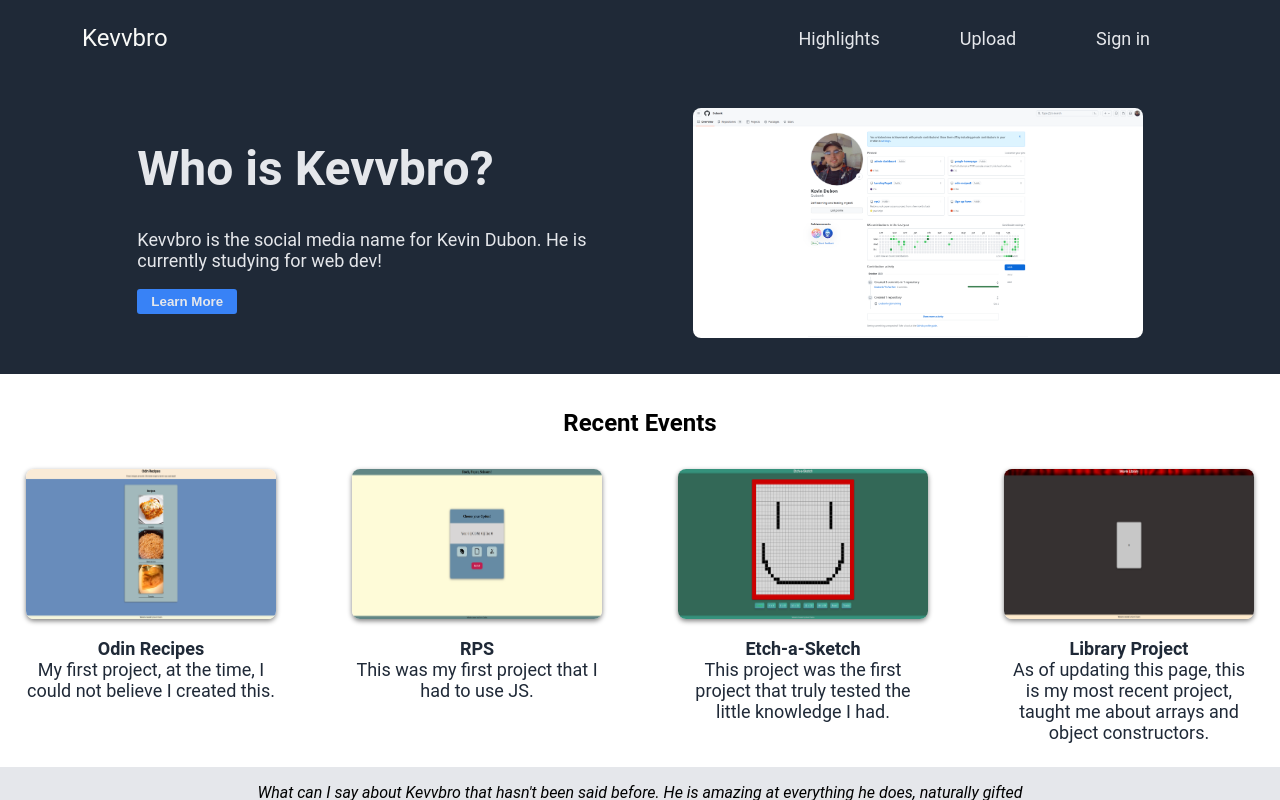
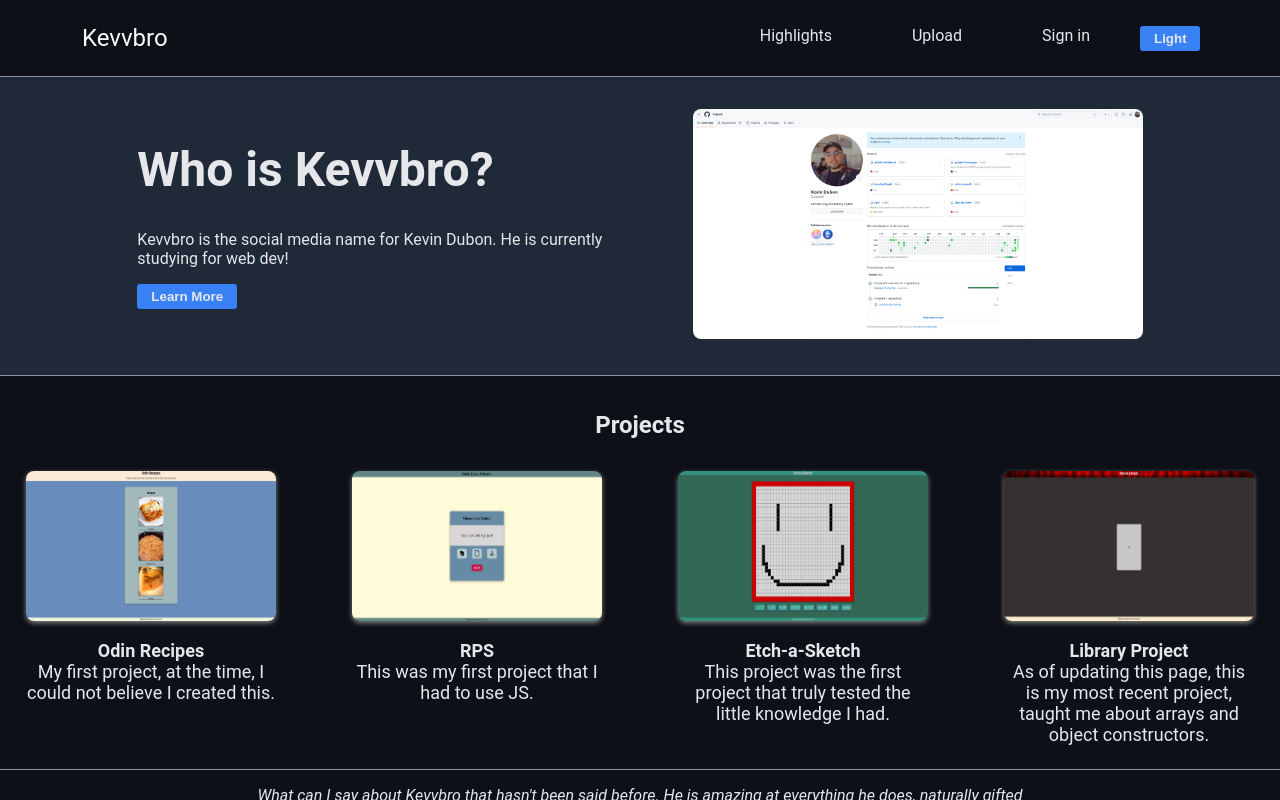
Before and after one commit to Dubonk/LandingPage2, a plain HTML site: page index.html in a window 1280 px wide. Drawn offline with Linux system fonts and the light colour scheme.

Commit message:
Added dark theme with button.

```diff
--- a/index.html
+++ b/index.html
@@ -14,6 +14,7 @@
             <li><a href="">Highlights</a></li>
             <li><a href="">Upload</a></li>
             <li><a href="">Sign in</a></li>
+            <button id="theme">Dark</button>
         </ul>
     </div>
     <div class="main">
@@ -23,20 +24,23 @@
             <a href="https://github.com/Dubonk"><button>Learn More</button></a>
         </div>
         <div class="right">
-            <img src="./pictures/githubProfile.png" alt="Github Profile">
+            <img id="githubImg" src="./pictures/githubProfile.png" alt="Github Profile">
         </div>
     </div>
     <div class="subsection">
-        <h2>Recent Events</h2>
+        <h2>Projects</h2>
         <div class="squares">
-
-            <div class="square"><a href="https://dubonk.github.io/odin-recipes2/"><img class="subimg" src="./pictures/OdinRecipes.png"></a> <b>Odin Recipes</b> My first project, at the time, I could not believe I created this.
+            <div class="square"><a href="https://dubonk.github.io/odin-recipes2/"><img class="subimg" src="./pictures/OdinRecipes.png"></a>
+                <b>Odin Recipes</b> My first project, at the time, I could not believe I created this.
                 </div>
-            <div class="square"><a href="https://dubonk.github.io/rps2/"> <img class="subimg" src="./pictures/RPS.png"></a><b>RPS</b>This was my first project that I had to use JS.
+            <div class="square"><a href="https://dubonk.github.io/rps2/"> <img class="subimg" src="./pictures/RPS.png"></a>
+                <b>RPS</b>This was my first project that I had to use JS.
                 </div>
-            <div class="square"><a href="https://dubonk.github.io/Etch-a-Sketch/"><img class="subimg" src="./pictures/EtchaSketch.png"></a> <b>Etch-a-Sketch</b> This project was the first project that truly tested the little knowledge I had.
+            <div class="square"><a href="https://dubonk.github.io/Etch-a-Sketch/"><img class="subimg" src="./pictures/EtchaSketch.png"></a>
+                <b>Etch-a-Sketch</b> This project was the first project that truly tested the little knowledge I had.
                 </div>
-            <div class="square"><a href="https://dubonk.github.io/LibraryProject/"><img class="subimg" src="./pictures/LibraryProject.png"></a> <b>Library Project</b>As of updating this page, this is my most recent project, taught me about arrays and object constructors.
+            <div class="square"><a href="https://dubonk.github.io/LibraryProject/"><img class="subimg" src="./pictures/LibraryProject.png"></a>
+                <b>Library Project</b>As of updating this page, this is my most recent project, taught me about arrays and object constructors.
                 </div>
         </div>
 
--- a/script.js
+++ b/script.js
@@ -1,3 +1,11 @@
+const themeBtn = document.querySelector('#theme');
+const header = document.querySelector('.header');
+const main = document.querySelector('.main');
+const subSection = document.querySelector('.subsection');
+const projectLinks = document.querySelector('.squares');
+const quotes = document.querySelector('.quote');
+const action = document.querySelector('.action');
+const footer = document.querySelector('.footer');
 let timeDisplay = document.getElementById('time');
 
 function refreshTime() {
@@ -7,3 +15,43 @@ function refreshTime() {
 }
 
 setInterval(refreshTime, 1000);
+
+themeBtn.addEventListener('click', () => {
+    themeBtn.textContent = 'Light';
+    header.classList.toggle('darker');
+    main.classList.toggle('darkTheme');
+    subSection.classList.toggle('darker');
+    projectLinks.classList.toggle('darker');
+    action.classList.toggle('darkTheme');
+    quotes.classList.toggle('darker');
+    footer.classList.toggle('darker');
+    subSection.style.borderBottom = 'none';
+    footer.style.borderBottom = 'none';
+    if(subSection.classList.contains('darker')) {
+        themeBtn.textContent = 'Light';
+    }
+    else {
+        themeBtn.textContent = 'Dark';
+    }
+});
+
+function enableDark() {
+    themeBtn.textContent = 'Light';
+    header.classList.toggle('darker');
+    main.classList.toggle('darkTheme');
+    subSection.classList.toggle('darker');
+    projectLinks.classList.toggle('darker');
+    action.classList.toggle('darkTheme');
+    quotes.classList.toggle('darker');
+    footer.classList.toggle('darker');
+    subSection.style.borderBottom = 'none';
+    footer.style.borderBottom = 'none';
+    if(subSection.classList.contains('darker')) {
+        themeBtn.textContent = 'Light';
+    }
+    else {
+        themeBtn.textContent = 'Dark';
+    }
+}
+
+enableDark();
--- a/styles.css
+++ b/styles.css
@@ -1,4 +1,3 @@
-
 html, body {
     margin: 0;
     height: 100%;
@@ -10,10 +9,12 @@ body {
     display: flex;
     flex-direction: column;
 }
-.header, .main, .footer {
-    background-color: #1f2937;
+.main {
+    background-color: #e5e7eb;
+    color: black;
 }
 .header {
+    background-color: #1f2937;
     display: flex;
     align-items: center;
     justify-content: space-between;
@@ -35,7 +36,6 @@ body {
 }
 
 h1 {
-    color: #e5e7eb;
     font-size: 48px;
     font-weight: bolder;
 }
@@ -52,10 +52,7 @@ h1 {
     padding-right: 50px;
 }
 
-.left > p, .header {
-    color: #e5e7eb;
-    font-size: 18px;
-}
+
 
 .subsection {
     display: flex;
@@ -97,6 +94,9 @@ img {
 img:hover {
     transform: scale(1.1);
 }
+#githubImg:hover {
+    transform: scale(1.0);
+}
 
 .quote {
     display: flex;
@@ -117,6 +117,7 @@ img:hover {
     justify-content: center;
     align-items: center;
     flex: 1;
+    border-bottom: 1px solid #8b949e;
 }
 
 .blue {
@@ -145,6 +146,7 @@ img:hover {
     padding: 12px;
     text-align: center;
     margin-top: auto;
+    background-color: #1f2937;
 }
 
 #creatorLink {
@@ -183,3 +185,19 @@ a {
 li:hover {
     transform: scale(1.05);
 }
+
+#theme {
+    width: 60px;
+}
+
+.darkTheme {
+    background-color: #1f2937;
+    color: #e5e7eb;
+    border-bottom: 1px solid #8b949e;
+}
+
+.darker {
+    background-color: #0d1117;
+    color: #e5e7eb;
+    border-bottom: 1px solid #8b949e;
+}
```
